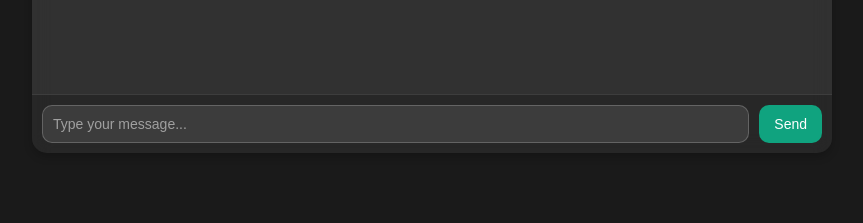
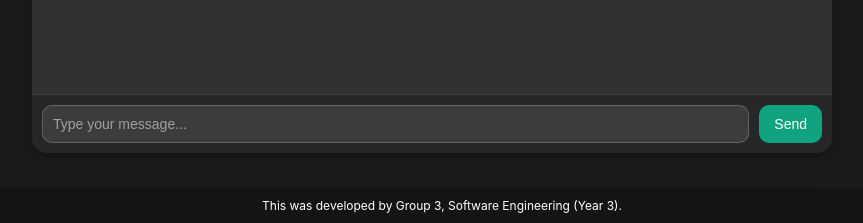
Before and after one commit to henryallison/AI_Group3_Implementation_Assignment3, a Flask app: page / in a window 1280 px wide. Shown: the part 577-800 px from the top of the page, without its empty margins (208-1071 px from the left). Run offline with Flask 3, Linux system fonts and the light colour scheme; parts of the project's set-up code (start-up, migrations or seed data) failed here and were passed over.

Commit message:
Update index.html

```diff
--- a/templates/index.html
+++ b/templates/index.html
@@ -26,6 +26,10 @@
             <input type="text" id="user-input" placeholder="Type your message...">
             <button onclick="sendMessage()">Send</button>
         </div>
+    </div>
+    <!-- Footer -->
+    <div class="footer">
+        This was developed by Group 3, Software Engineering (Year 3).
     </div>
 
     <script>
```
